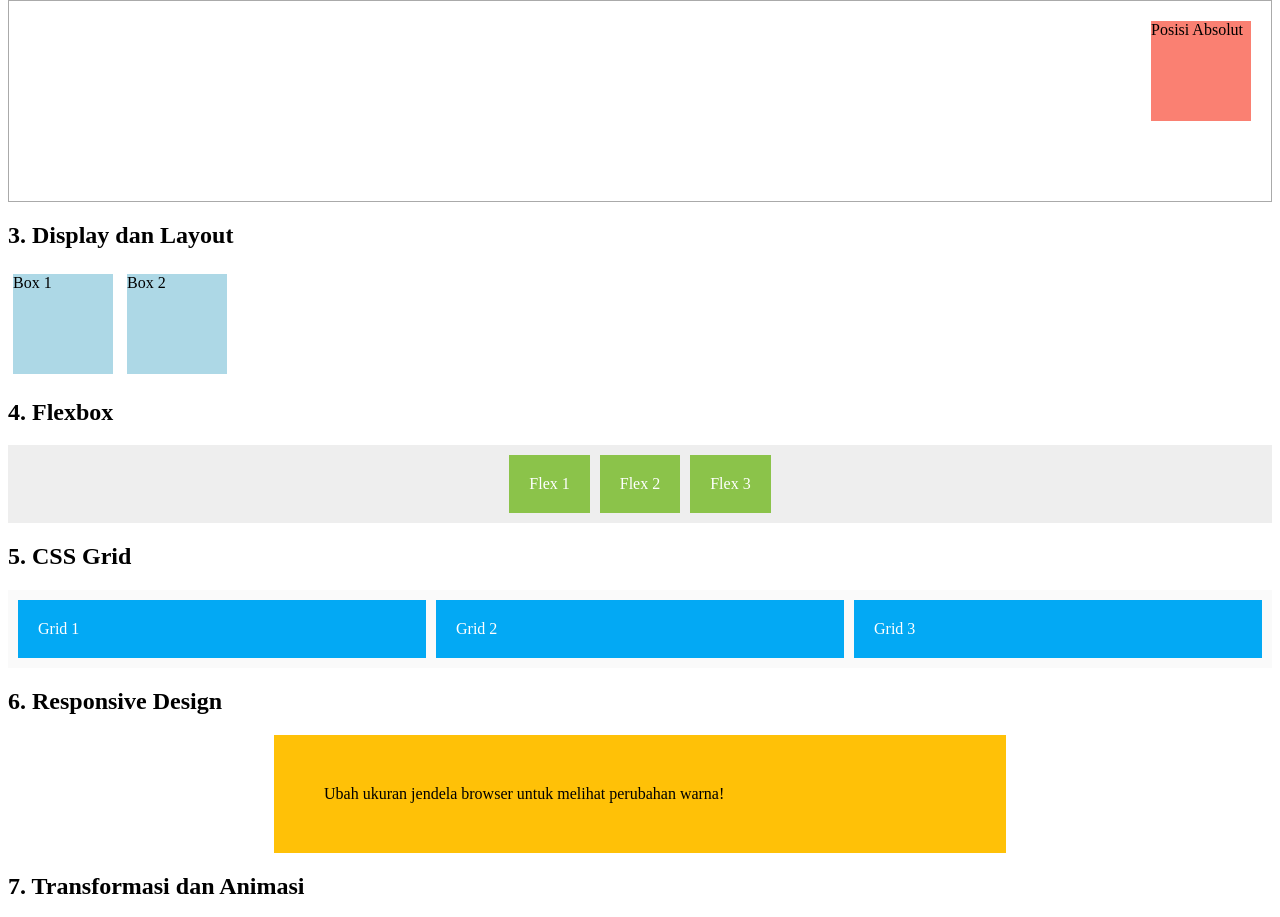
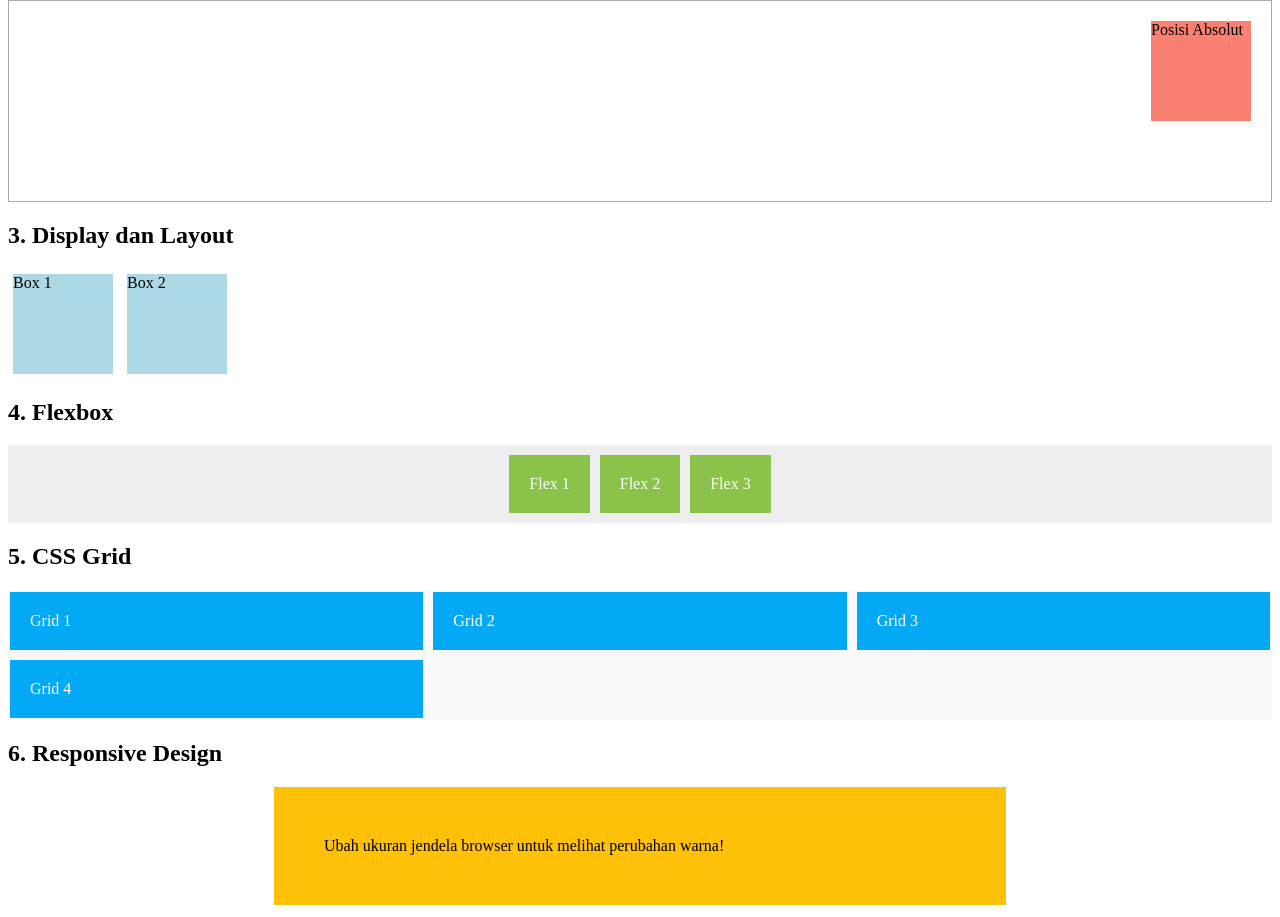
Before and after one commit to aryandikaaaa/1124160202-pertemuan10, a plain HTML site: page index.html in a window 1280 px wide. Shown: the part 280-1197 px from the top of the page. Drawn offline with Linux system fonts and the light colour scheme.

Commit message:
mengubah padding nomor

```diff
--- a/index.html
+++ b/index.html
@@ -60,7 +60,7 @@
       grid-template-columns: repeat(3, 1fr); /* 3 kolom dengan lebar sama */
       gap: 10px;
       background-color: #fafafa;
-      padding: 10px;
+      padding: 2px;
     }
 
     .grid-item {
@@ -136,6 +136,7 @@
     <div class="grid-item">Grid 1</div>
     <div class="grid-item">Grid 2</div>
     <div class="grid-item">Grid 3</div>
+    <div class="grid-item">Grid 4</div>
   </div>
 
   <!-- RESPONSIVE DESIGN -->
```
